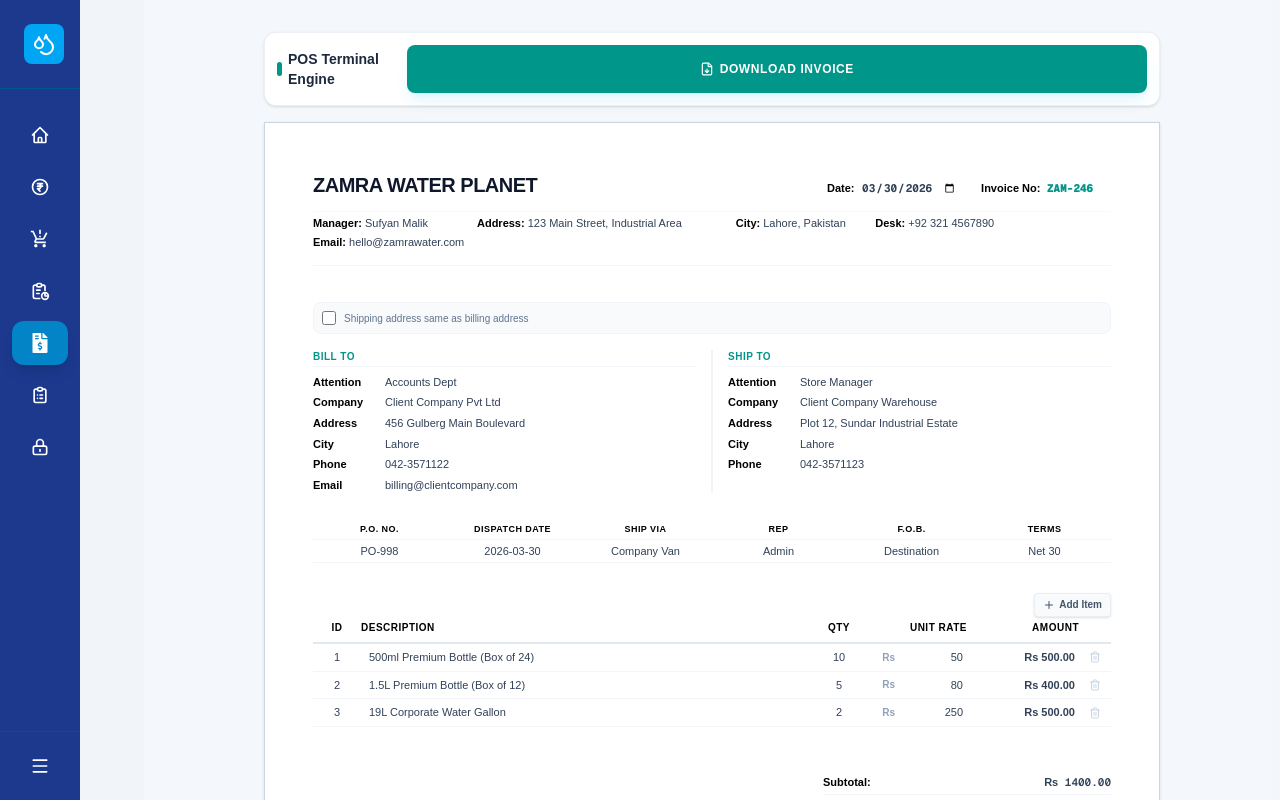
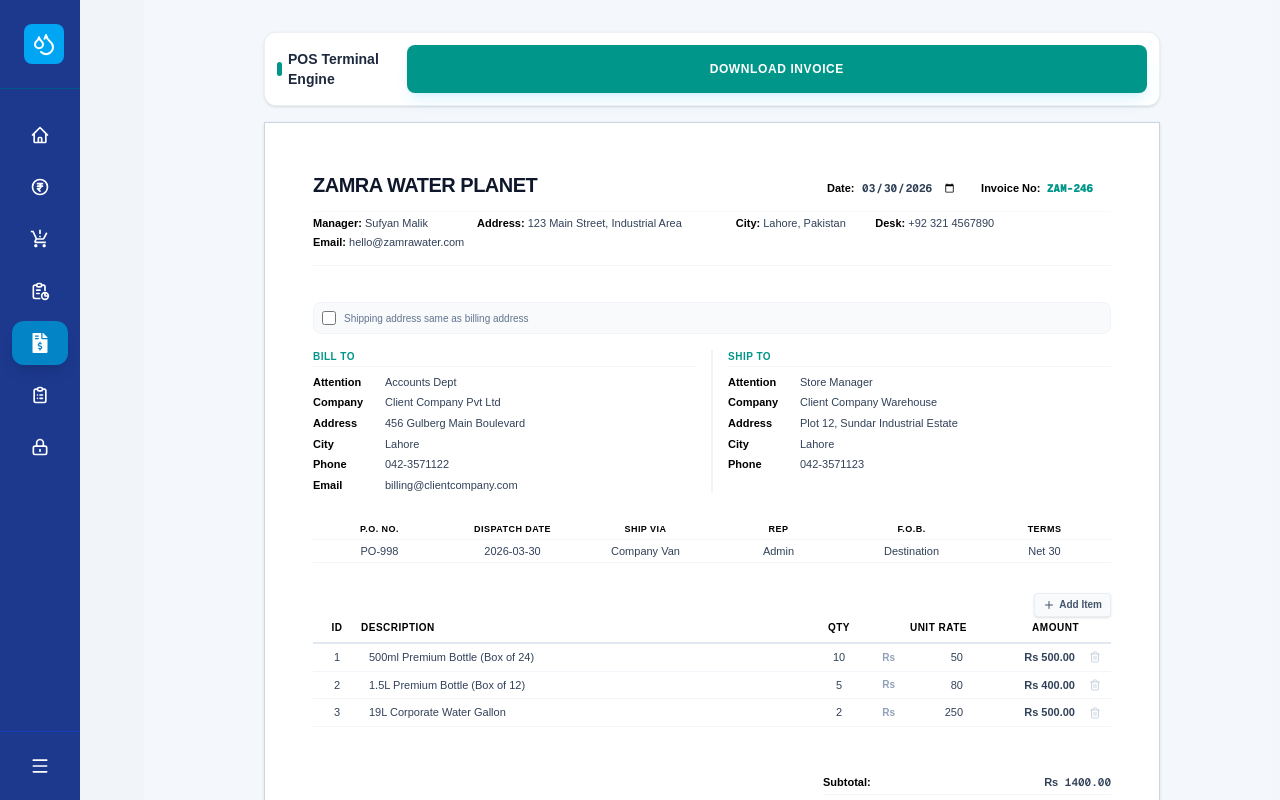
Before and after one commit to SaqibYounas/Zamra, a Next.js app: page /bill-generate in a window 1280 px wide. Built offline with nearby package versions, Linux system fonts and the light colour scheme.

Commit message:
Solve the type issues in bill generate page

```diff
--- a/app/(dashboard)/bill-generate/page.tsx
+++ b/app/(dashboard)/bill-generate/page.tsx
@@ -1,6 +1,6 @@
 'use client';
 import React, { useState, useEffect, useCallback } from 'react';
-import { Plus, Trash2, FileDown } from 'lucide-react';
+import { Plus, Trash2 } from 'lucide-react';
 import Button from '../../src/components/button/Button';
 
 // ---------------------------------------------------------------------------
@@ -73,7 +73,6 @@ interface InvoiceData {
   other: number;
 }
 
-// 🛡️ STRICT ANTI-ANY ESLINT COMPLIANT TYPE DEFINITIONS
 interface PdfEngine {
   jsPDF: new (options?: Record<string, unknown>) => unknown;
   html2canvas: (
@@ -101,13 +100,21 @@ const LOGISTIC_FIELDS: { key: keyof LogisticInfo; label: string }[] = [
 
 const todayISO = () => new Date().toISOString().split('T')[0];
 
-const InfoRow: React.FC<{
+interface InfoRowProps {
   label: string;
   value: string;
   onChange: (value: string) => void;
   disabled?: boolean;
   type?: string;
-}> = ({ label, value, onChange, disabled = false, type = 'text' }) => (
+}
+
+const InfoRow: React.FC<InfoRowProps> = ({
+  label,
+  value,
+  onChange,
+  disabled = false,
+  type = 'text',
+}) => (
   <div className="flex items-baseline gap-2">
     <span className="w-[64px] shrink-0 text-black font-bold text-[11px]">
       {label}
@@ -325,8 +332,6 @@ const App = () => {
     clone.style.minHeight = '1120px';
     clone.style.background = '#ffffff';
 
-    // Anti-crash modern color fallbacks setup
-    // Anti-crash modern color fallbacks setup
     Array.from(clone.querySelectorAll('*')).forEach((el) => {
       const element = el as HTMLElement;
       element.style.setProperty('color-space', 'srgb', 'important');
@@ -364,7 +369,6 @@ const App = () => {
         logging: false,
       });
 
-      // 🛡️ REMOVED THE LAST INTERNALLY HIDDEN LITERAL 'any' CAST TO SATISFY ESLINT PROPS
       interface InstanceWithInternalPageSize {
         internal: {
           pageSize: {
@@ -454,7 +458,9 @@ const App = () => {
       console.error('PDF generation failed:', error);
       alert('Could not generate the PDF. Please try again.');
     } finally {
-      document.body.removeChild(host);
+      if (document.body.contains(host)) {
+        document.body.removeChild(host);
+      }
       setIsPrinting(false);
     }
   };
@@ -467,20 +473,9 @@ const App = () => {
           <span className="w-1.5 h-3.5 bg-teal-600 rounded-full" />
           POS Terminal Engine
         </h2>
+        {/* 🛡️ FIXED LABEL PROPERTY PROPS TYPE FROM ELEMENT TO STRING */}
         <Button
-          label={
-            isPrinting ? (
-              <div className="flex items-center gap-1.5 text-xs">
-                <div className="w-3 h-3 border-2 border-white border-t-transparent rounded-full animate-spin" />
-                <span>Compiling Document...</span>
-              </div>
-            ) : (
-              <div className="flex items-center gap-1.5 text-xs">
-                <FileDown className="w-3.5 h-3.5" />
-                <span>Download Invoice</span>
-              </div>
-            )
-          }
+          label={isPrinting ? 'Compiling Document...' : 'Download Invoice'}
           onClick={handlePrint}
           loading={isPrinting}
           className={`rounded-lg px-4 py-2 text-xs font-semibold tracking-wide transition-all ${
```
